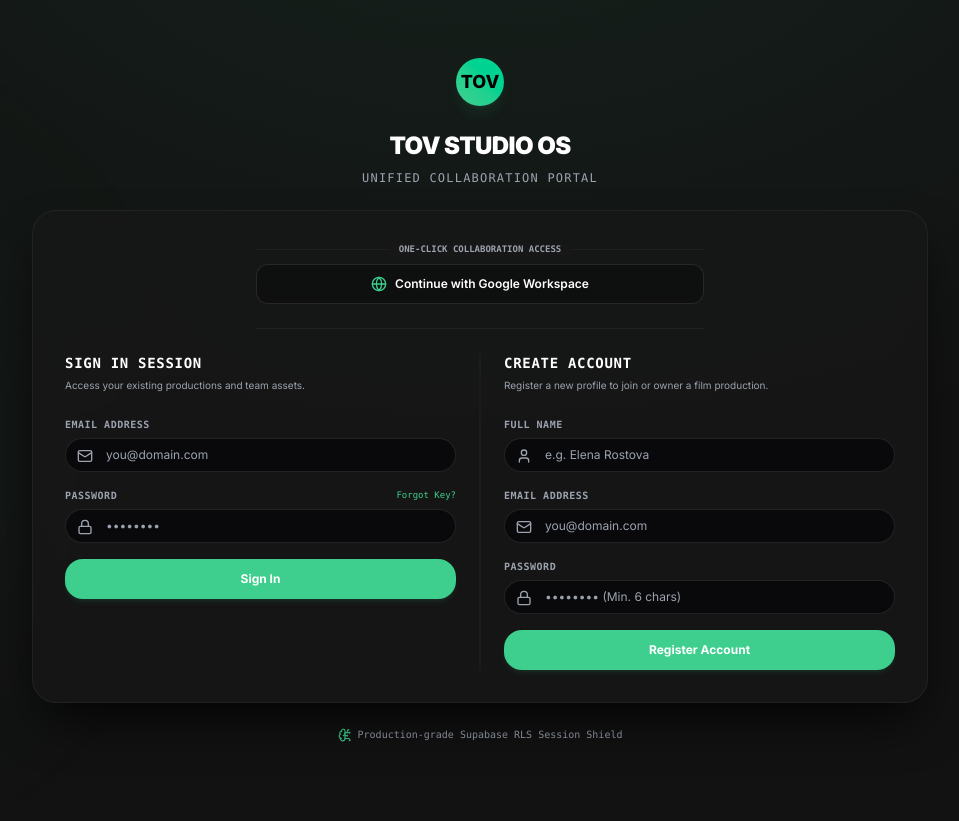
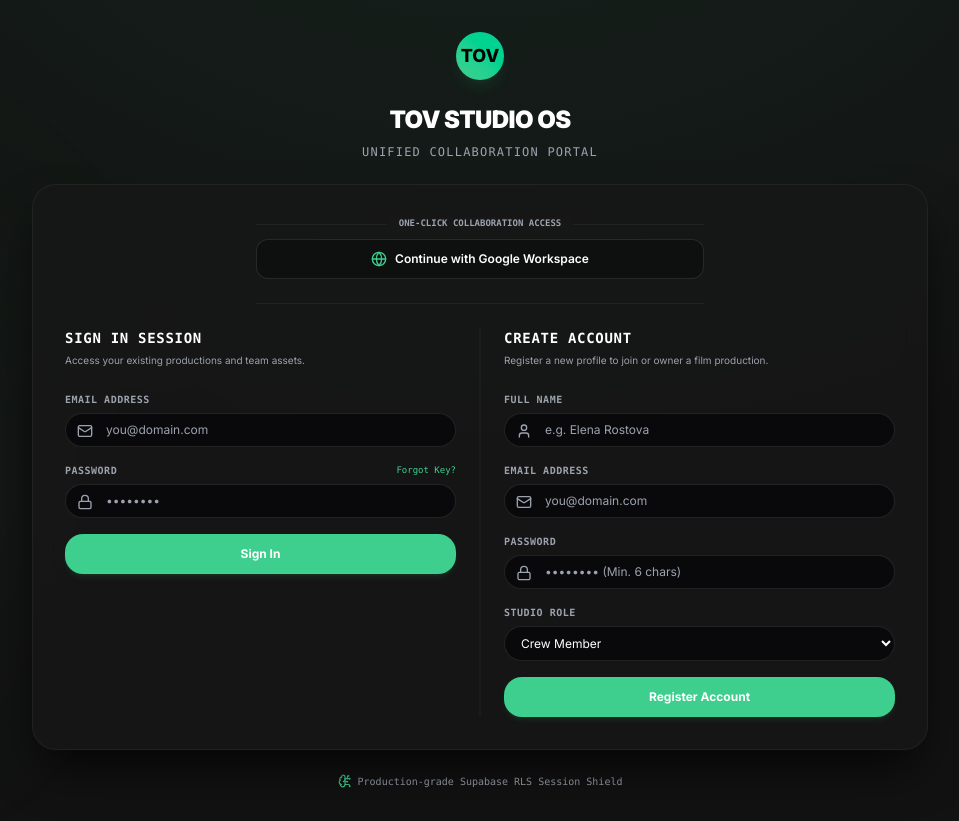
Before and after one commit to vivekrautela03-lang/Tov_studio, a Next.js app: page / in a window 1280 px wide. Shown: the whole page, without its empty margins (160-1119 px from the left). Before the commit the page ends 800 px from the top, so only its background shows below. Built offline with nearby package versions, Linux system fonts and the light colour scheme.

Commit message:
Onboarding optimization: update database trigger to support dynamic role metadata during registration and integrate choose role dropdown on signUp form

```diff
--- a/scripts/apply-migrations.js
+++ b/scripts/apply-migrations.js
@@ -124,6 +124,12 @@
     await client.query(sql10);
     console.log("✓ 0010_fix_productions_insert_policy.sql applied successfully!");
 
+    // 11. Apply New User Trigger Role Update (always safe & idempotent)
+    console.log("Applying 0011_update_new_user_trigger_for_role.sql...");
+    const sql11 = fs.readFileSync(path.join(__dirname, "../supabase/migrations/0011_update_new_user_trigger_for_role.sql"), "utf8");
+    await client.query(sql11);
+    console.log("✓ 0011_update_new_user_trigger_for_role.sql applied successfully!");
+
     // Verify all tables in public schema
     console.log("\nVerifying current public tables:");
     const res = await client.query(`
--- a/src/components/views/AuthView.tsx
+++ b/src/components/views/AuthView.tsx
@@ -36,6 +36,7 @@
   const [signUpEmail, setSignUpEmail] = useState("");
   const [signUpPassword, setSignUpPassword] = useState("");
   const [signUpFullName, setSignUpFullName] = useState("");
+  const [signUpRole, setSignUpRole] = useState("Crew");
 
   // Password recovery inputs
   const [resetEmail, setResetEmail] = useState("");
@@ -85,7 +86,8 @@
         password: signUpPassword.trim(),
         options: {
           data: {
-            full_name: signUpFullName.trim()
+            full_name: signUpFullName.trim(),
+            role: signUpRole
           }
         }
       });
@@ -476,6 +478,26 @@
                         </div>
                       </div>
 
+                      <div className="space-y-1.5">
+                        <label className="block text-[10px] text-text-secondary uppercase font-mono font-bold tracking-wider">
+                          Studio Role
+                        </label>
+                        <select
+                          value={signUpRole}
+                          onChange={(e) => setSignUpRole(e.target.value)}
+                          disabled={loading}
+                          className="w-full bg-[#09090B] border border-white/10 rounded-lg px-3 py-2 text-xs text-white focus:border-primary focus:outline-none transition-colors cursor-pointer"
+                        >
+                          <option value="Owner">Studio Owner / Admin</option>
+                          <option value="Producer">Producer</option>
+                          <option value="Director">Director</option>
+                          <option value="Cinematographer (DOP)">Cinematographer (DOP)</option>
+                          <option value="Editor">Editor</option>
+                          <option value="Actor">Actor / Talent</option>
+                          <option value="Crew">Crew Member</option>
+                        </select>
+                      </div>
+
                       <Button
                         type="submit"
                         variant="primary"
```
Also changed, not shown: 2 other files (tests, documents, lock files or other folders).
